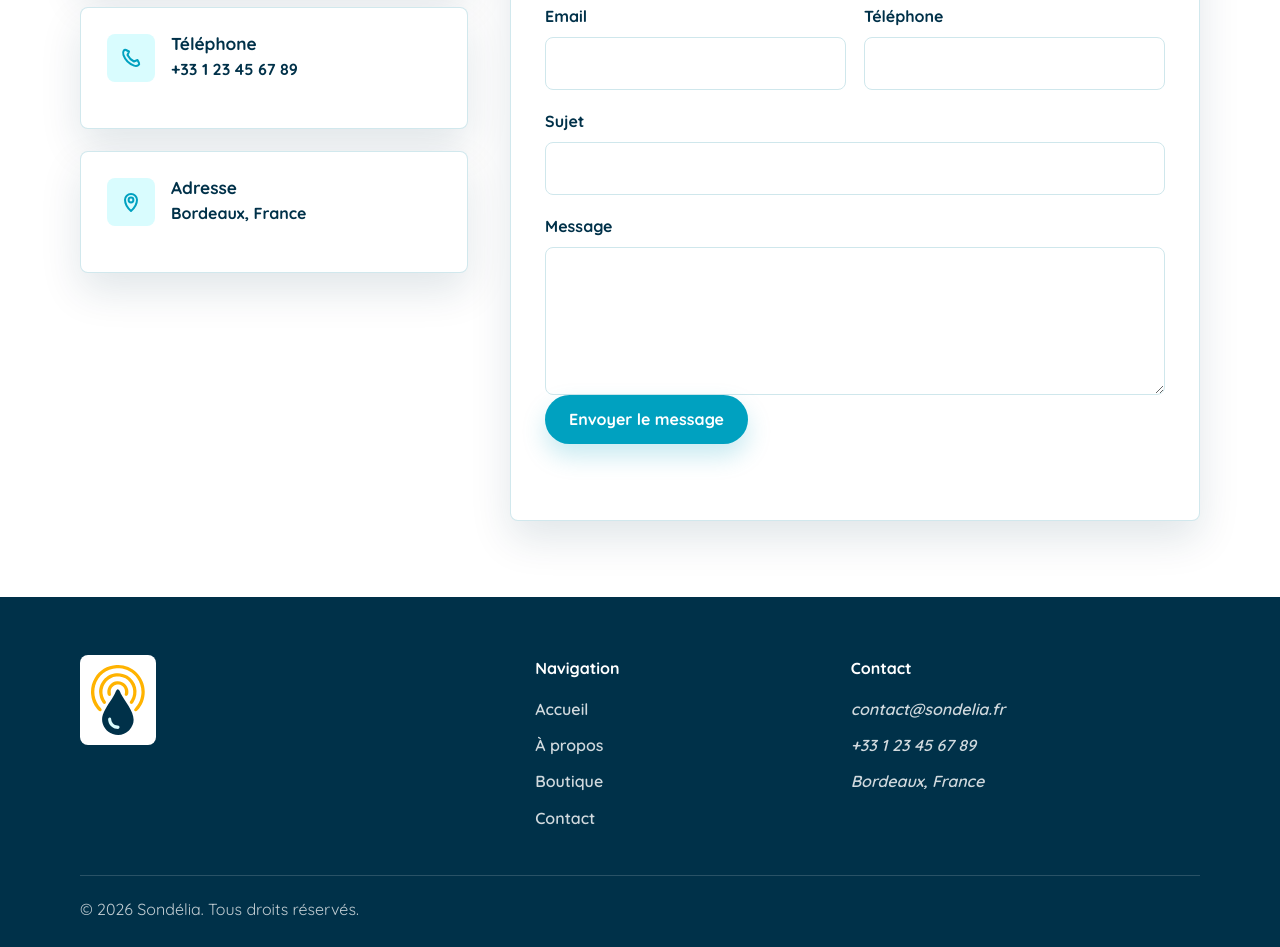
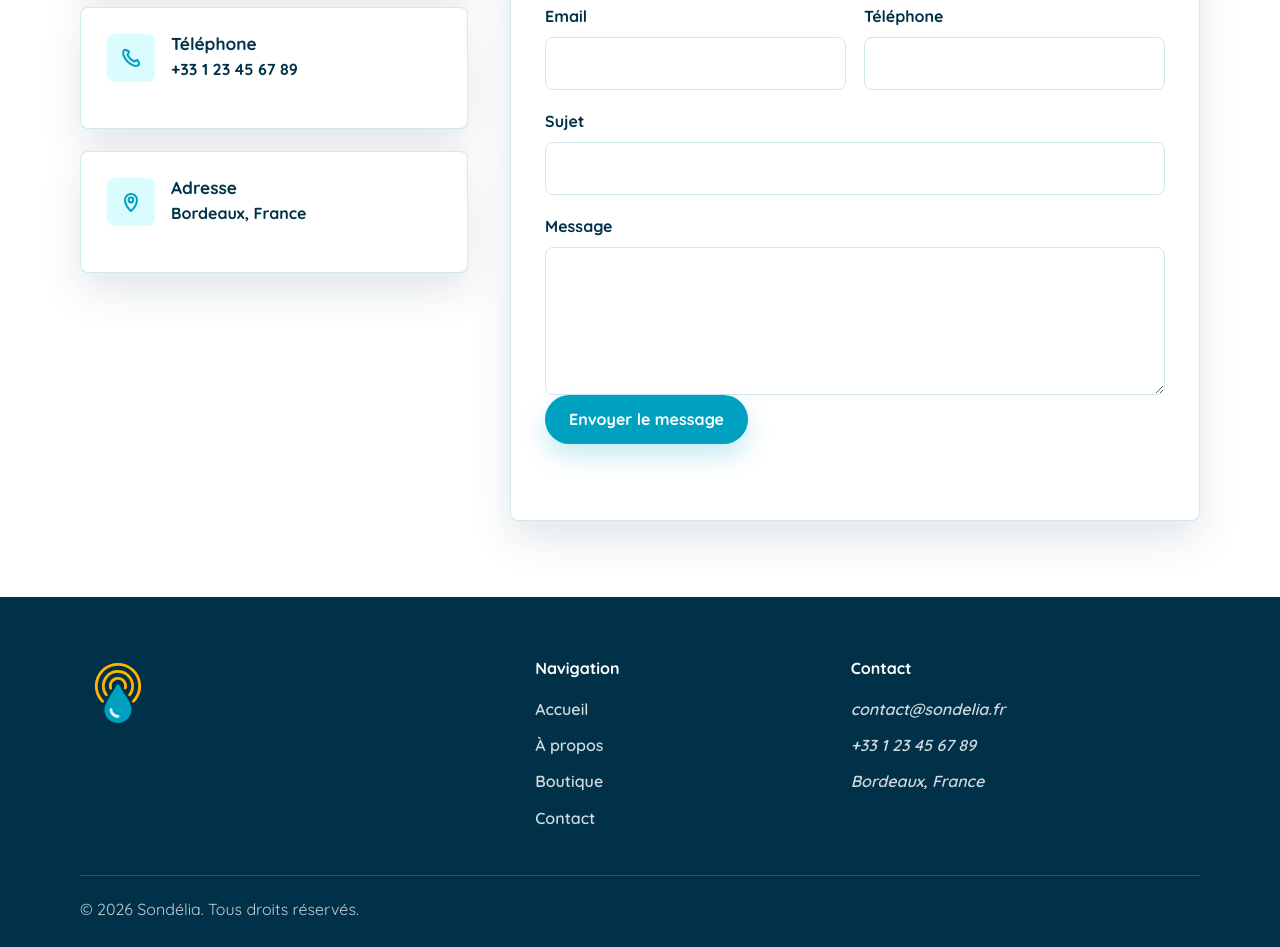
Before and after one commit to elisepassicousset/sondelia, a plain HTML site: page contact.html in a window 1280 px wide. Shown: the part 656-1603 px from the top of the page. Drawn offline with Linux system fonts and the light colour scheme.

Commit message:
Use light logo in footer

```diff
--- a/assets/styles.css
+++ b/assets/styles.css
@@ -969,8 +969,8 @@ textarea:focus {
 }
 
 .footer-brand img {
-  width: 54px;
-  height: 70px;
+  width: 64px;
+  height: 64px;
   object-fit: contain;
   filter: none;
 }
@@ -978,10 +978,9 @@ textarea:focus {
 .footer-brand {
   display: inline-grid;
   width: 76px;
-  height: 90px;
+  height: 76px;
   place-items: center;
   border-radius: var(--radius);
-  background: var(--white);
 }
 
 .footer-title {
--- a/contact.html
+++ b/contact.html
@@ -128,7 +128,7 @@
 
   <footer class="site-footer">
     <div class="container footer-grid">
-      <div><a class="footer-brand" href="index.html" aria-label="Sondélia - Accueil"><img src="assets/logo.svg" alt="Sondélia"></a></div>
+      <div><a class="footer-brand" href="index.html" aria-label="Sondélia - Accueil"><img src="assets/logo-clair.svg" alt="Sondélia"></a></div>
       <nav aria-label="Navigation pied de page">
         <p class="footer-title">Navigation</p>
         <div class="footer-nav">
```
Also changed, not shown: a-propos.html (+1 -1 lines), boutique.html (+1 -1 lines), index.html (+1 -1 lines), produit-capteur.html (+1 -1 lines), produit-sonde.html (+1 -1 lines), assets/logo-clair.svg (added).
